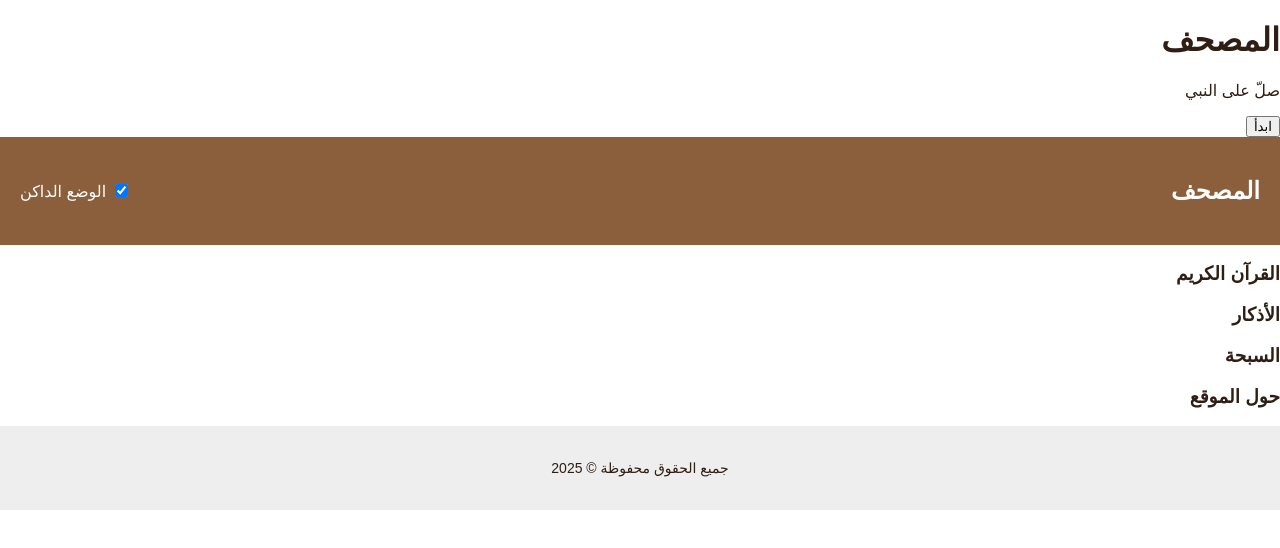
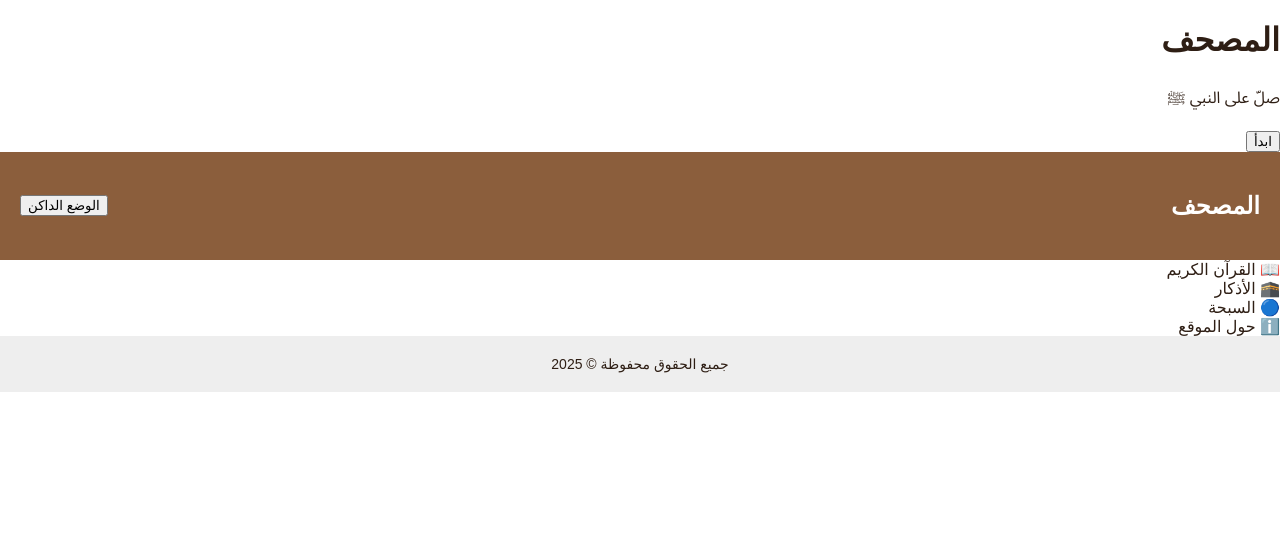
Before and after one commit to moshaf2/almoshaf-ogwj, a plain HTML site: page index.html in a window 1280 px wide. Drawn offline with Linux system fonts and the light colour scheme.

Commit message:
Update index.html

```diff
--- a/index.html
+++ b/index.html
@@ -3,49 +3,34 @@
 <head>
   <meta charset="UTF-8">
   <meta name="viewport" content="width=device-width, initial-scale=1.0">
-  <meta name="description" content="موقع المصحف - القرآن الكريم، الأذكار، السبحة، حول الموقع.">
-  <title>المصحف | القرآن الكريم والأذكار</title>
+  <title>المصحف</title>
   <link rel="stylesheet" href="style.css">
-  <script defer src="script.js"></script>
 </head>
 <body>
-  <div class="welcome-screen">
+  <div class="splash-screen">
     <h1>المصحف</h1>
-    <p>صلّ على النبي</p>
-    <button onclick="startSite()">ابدأ</button>
+    <p>صلّ على النبي ﷺ</p>
+    <button onclick="enterSite()">ابدأ</button>
   </div>
 
-  <div id="main-content" class="hidden">
+  <div class="main-content hidden">
     <header>
       <h2>المصحف</h2>
-      <div class="settings">
-        <label>
-          <input type="checkbox" id="darkModeToggle" checked>
-          الوضع الداكن
-        </label>
-      </div>
+      <button id="toggle-theme">الوضع الداكن</button>
     </header>
 
-    <main>
-      <section class="grid">
-        <div class="card" onclick="navigateTo('quran')">
-          <h3>القرآن الكريم</h3>
-        </div>
-        <div class="card" onclick="navigateTo('azkar')">
-          <h3>الأذكار</h3>
-        </div>
-        <div class="card" onclick="navigateTo('sebha')">
-          <h3>السبحة</h3>
-        </div>
-        <div class="card" onclick="navigateTo('about')">
-          <h3>حول الموقع</h3>
-        </div>
-      </section>
-    </main>
+    <section class="menu">
+      <div>📖 القرآن الكريم</div>
+      <div>🕋 الأذكار</div>
+      <div>🔵 السبحة</div>
+      <div>ℹ️ حول الموقع</div>
+    </section>
 
     <footer>
-      <p>جميع الحقوق محفوظة © 2025</p>
+      جميع الحقوق محفوظة © 2025
     </footer>
   </div>
+
+  <script src="script.js"></script>
 </body>
 </html>
```
